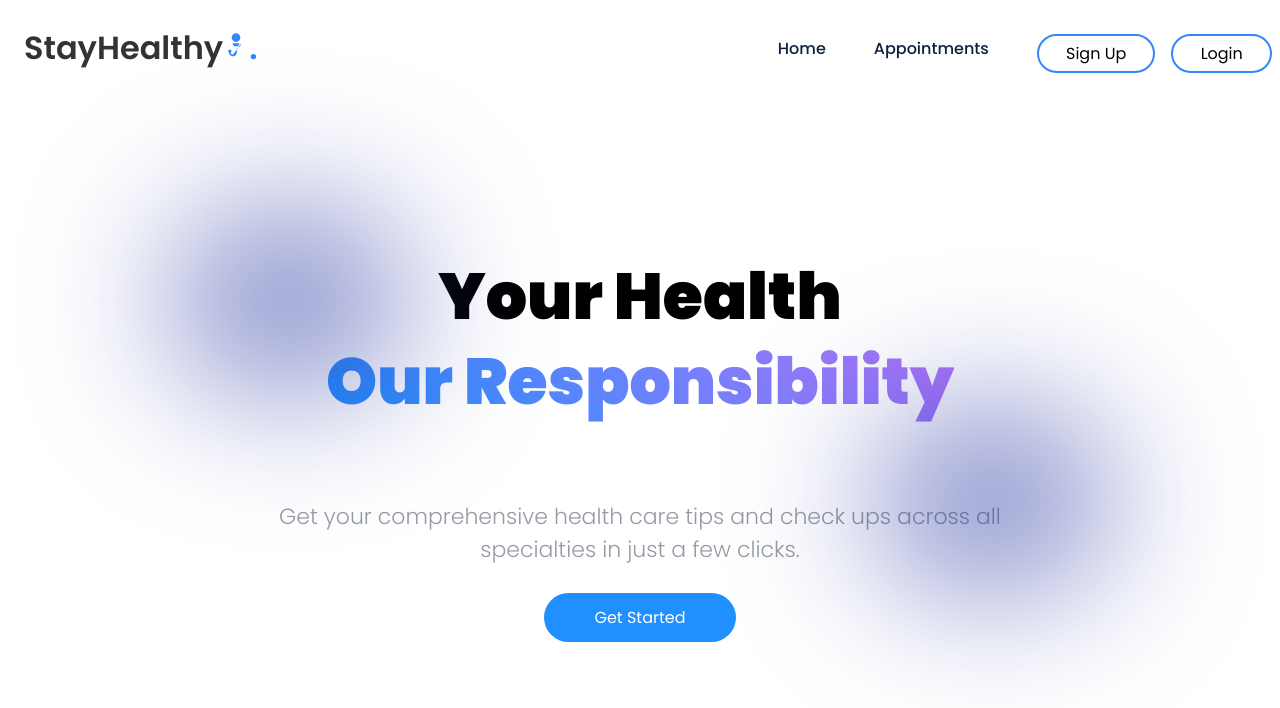
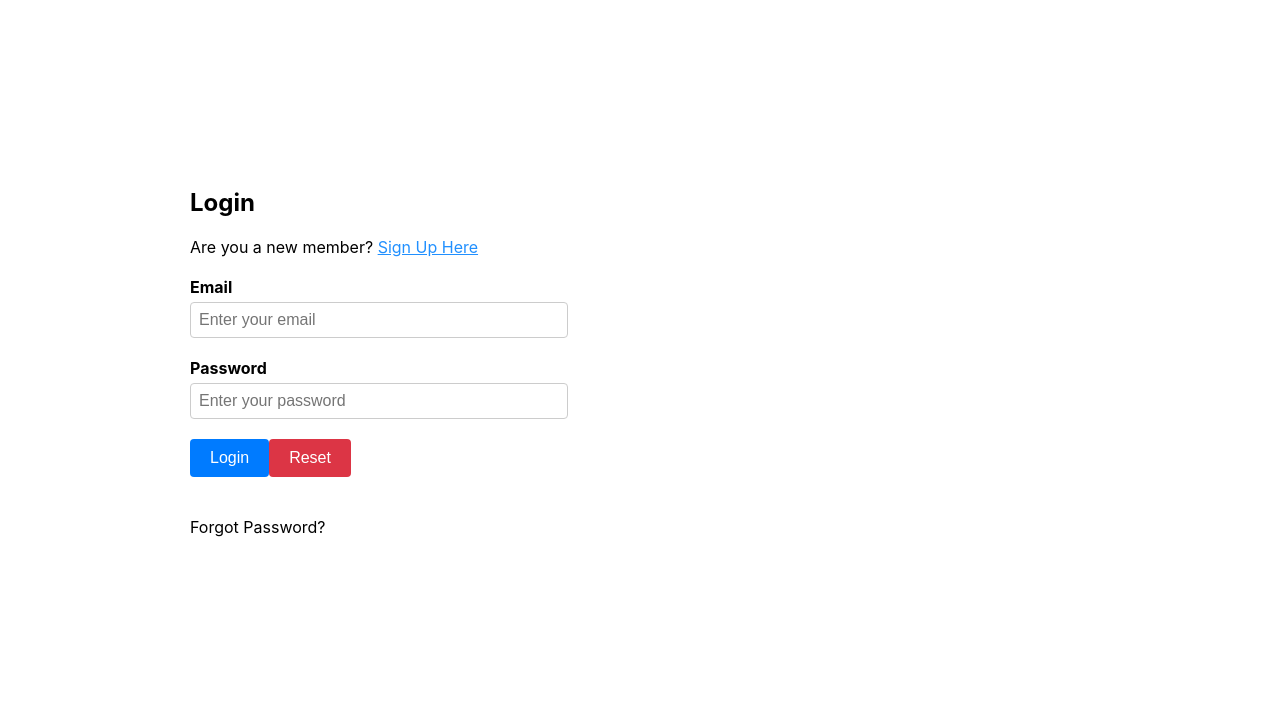
Before and after one commit to TrustCode01/med-app-test, a React (Create React App) app: page / in a window 1280 px wide. Shown: the top 708 px of the page. Built offline with nearby package versions, Linux system fonts and the light colour scheme.

Commit message:
landing page log in and sign up components added and tested all working now

```diff
--- a/src/App.js
+++ b/src/App.js
@@ -1,18 +1,15 @@
-import React,{useEffect} from 'react';
+import React, {/*{useEffect}*/}from 'react';
 import {BrowserRouter,Routes,Route} from 'react-router-dom';
-import Navbar from './Components/Navbar/Navbar';
-import Landing_Page from './Components/Landing_Page/Landing_Page'
-
+import Login from './Components/Login/Login'
 function App() {
   return (
     <div className='App'>
          {/* Set up BrowserRouter for routing */}
         <BrowserRouter>
-           <Navbar />
-           <landing_Page/>
+           <Login />
            <Routes>
                {/* Set up the Routes for different pages */}
-               <Route path="/" element={<Landing_Page/>}/>
+
            </Routes>
         </BrowserRouter>
 
--- /dev/null
+++ b/src/Components/Login/Login.js
@@ -0,0 +1,61 @@
+import React from 'react'
+import './Login.css';
+function Login() {
+  return (
+    <div>
+
+    <div class="container">
+
+        <div className="login-grid">
+
+          <div className="login-text">
+            <h2>Login</h2>
+          </div>
+
+          <div className="login-text">
+            Are you a new member? <span><a href="../Sign_Up/Sign_Up.html" style={{color: "#2190FF"}}> Sign Up Here</a></span>
+          </div>
+          <br />
+
+          <div className="login-form">
+            <form>
+
+              <div className="form-group">
+                <label for="email">Email</label>
+                <input type="email" name="email" id="email"
+                className="form-control" placeholder="Enter your email"
+                aria-describedby="helpId"
+                pattern='^[\w]{1,}[\w.+-]{0,}@[\w-]{2,}([.][a-zA-Z]{2,}|[.][\w-]{2,}[.][a-zA-Z]{2,})$'/>
+              </div>
+
+              <div className="form-group">
+                <label for="password">Password</label>
+                <input
+                  type="password"
+                  name="password"
+                  id="password"
+                  className="form-control"
+                  placeholder="Enter your password"
+                  aria-describedby="helpId"
+                  pattern='^(?=.*[a-z])(?=.*[A-Z])(?=.*\d)(?=.*[@#$%^&-+=()!? "]).{8,128}$'
+                />
+              </div>
+
+              <div className="btn-group">
+                <button type="submit" className="btn btn-primary mb-2 mr-1 waves-effect waves-light">Login</button>
+                <button type="reset" className="btn btn-danger mb-2 waves-effect waves-light">Reset</button>
+              </div>
+              <br />
+
+              <div className="login-text">
+                Forgot Password?
+              </div>
+            </form>
+          </div>
+        </div>
+      </div>
+    </div>
+  )
+}
+
+export default Login
--- a/src/Components/Sign_Up/Sign_Up.js
+++ b/src/Components/Sign_Up/Sign_Up.js
@@ -4,13 +4,13 @@ import './Sign_Up.css';
 const Sign_Up = ()=> {
   return (
     <div>
-       <div className="container" style="margin-top: 5%;">
+       <div className="container" style={{marginTop: "5%"}}>
         <div className="signup-grid">
             <div className="signup-text">
                 <h1>Sign Up</h1>
             </div>
-            <div className="signup-text1" style="text-align: left;">
-                Already a member? <span><a href="../Login/Login.html" style="color: #2190FF;"> Login</a></span>
+            <div className="signup-text1" style={{textAlign: "left"}}>
+                Already a member? <span><a href="../Login/Login.html" style={{color: "#2190FF"}}> Login</a></span>
             </div>
             <div className="signup-form">
                 <form>
```
